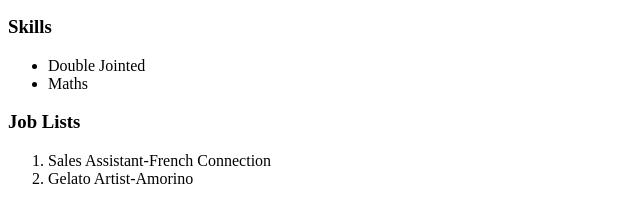
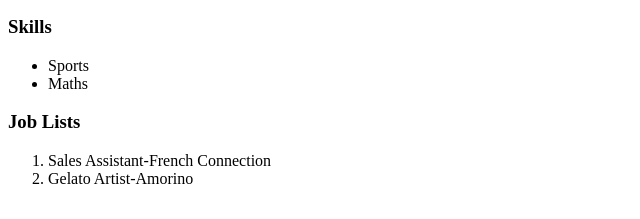
Before and after one commit to nimoibrahim/portfolio, a plain HTML site: page index.html in a window 1280 px wide. Shown: the part 435-654 px from the top of the page, 0-640 px from the left. Drawn offline with Linux system fonts and the light colour scheme.

Commit message:
change of skills

```diff
--- a/index.html
+++ b/index.html
@@ -17,7 +17,7 @@
   	<p>Hi my name Nimo is and I am 19 years old. I am extremely nice.</p>
     <h3>Skills</h3>
   <ul>
-    <li>Double Jointed</li>
+    <li>Sports</li>
   	<li>Maths</li>
   </ul>
   	<h3>Job Lists</h3>
```
